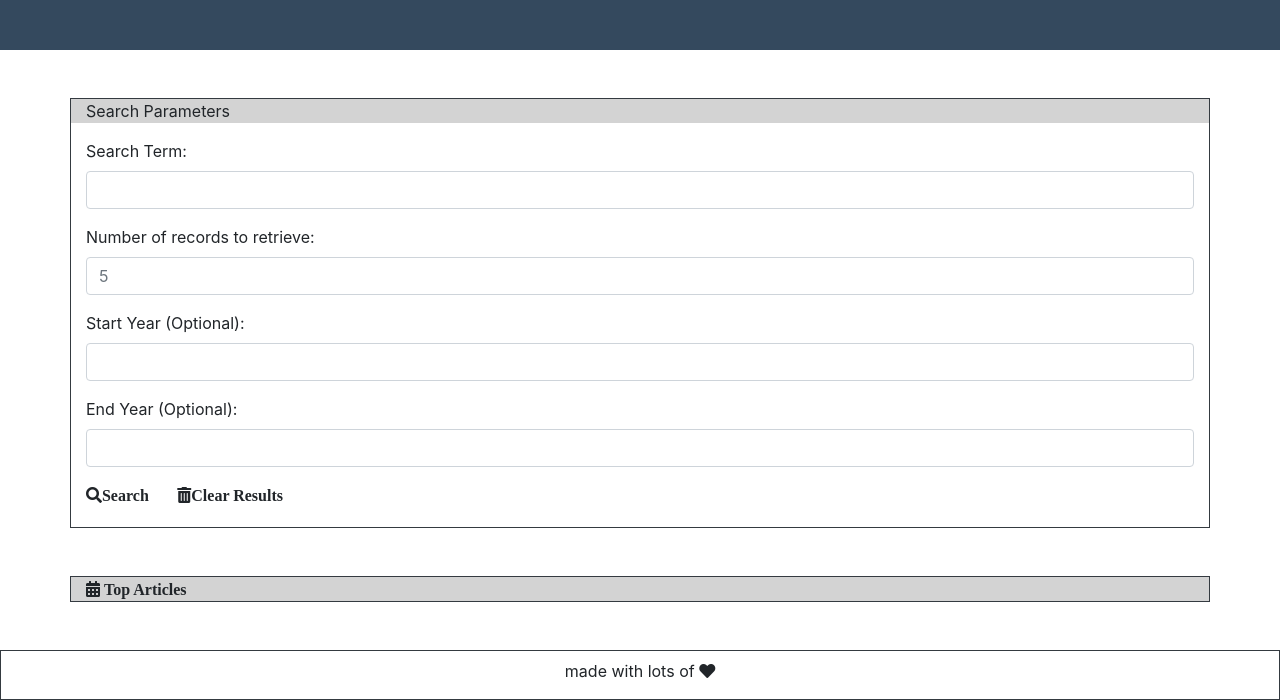
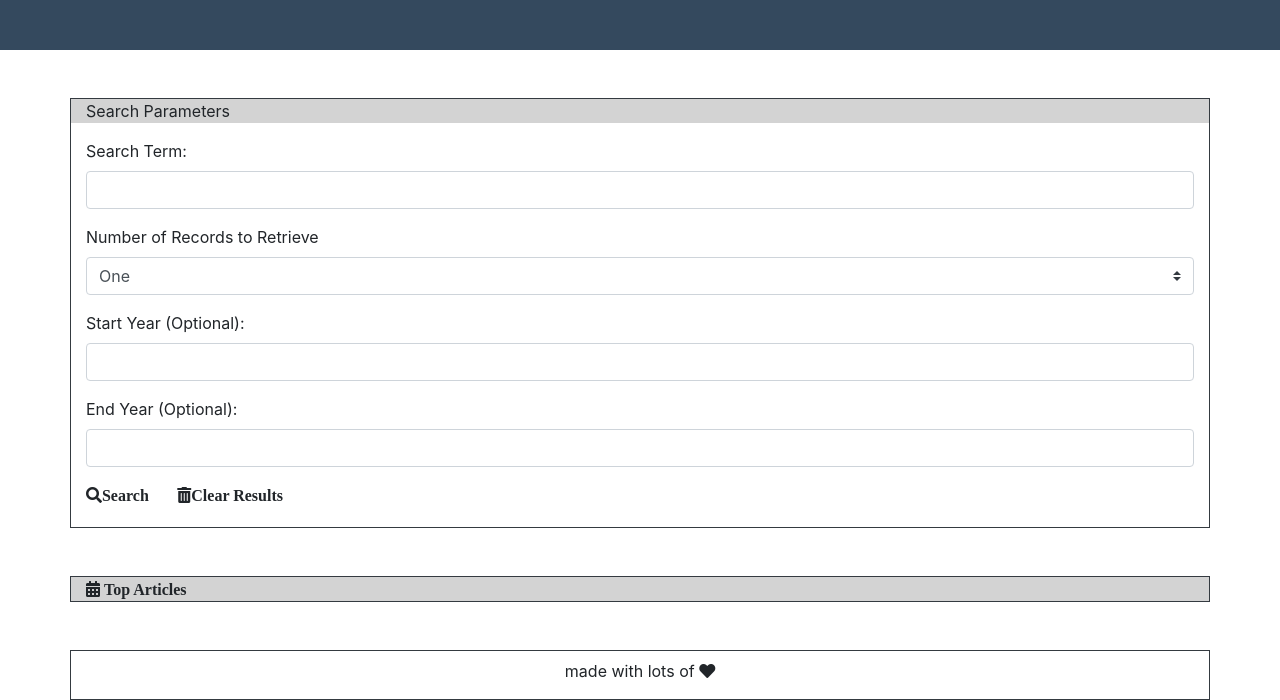
Before and after one commit to mxweidmer/NYT-Article-Search, a plain HTML site: page index.html in a window 1280 px wide. Shown: the part 134-834 px from the top of the page. Drawn offline with nearby package versions, Linux system fonts and the light colour scheme.

Commit message:
finished front end(for real this time)

```diff
--- a/index.html
+++ b/index.html
@@ -27,10 +27,16 @@
                 <label for="searchterm">Search Term:</label>
                 <input class="form-control" id="searchTerm">
             </div>
-            <div class="form-group">
-                <label>Number of records to retrieve:</label>
-                <input class="form-control" id="recordNum" placeholder="5">
-            </div>
+            <label>Number of Records to Retrieve</label>
+            <div class="input-group mb-3">
+
+                <select class="custom-select" id="inputGroupSelect01">
+                  <option value="one-rec">One </option>
+                  <option value="five-recs">Five</option>
+                  <option value="ten-recs">Ten</option>
+                </select>
+              </div>
+
             <div class="form-group">
                 <label>Start Year (Optional):</label>
                 <input class="form-control" id="startYear">
@@ -40,8 +46,8 @@
                 <input class="form-control" id="endYear">
             </div>
             <div>
-                <i class="pr-4 pb-4 fas fa-search">Search</i>
-                <i class="fas fa-trash-alt">Clear Results</i>
+                <i class="pr-4 pb-4 fas fa-search" id="search">Search</i>
+                <i class="fas fa-trash-alt" id="clear">Clear Results</i>
             </div>
         </form>
 
@@ -52,7 +58,7 @@
             <div id="results"></div>
     </div>
 
-    <footer class="mt-5 pt-2 text-center border border-dark">
+    <footer class="container mt-5 pt-2 text-center border border-dark">
         <div>
             <p>made with lots of <i class="fas fa-heart"></i></p>
         </div>
```
